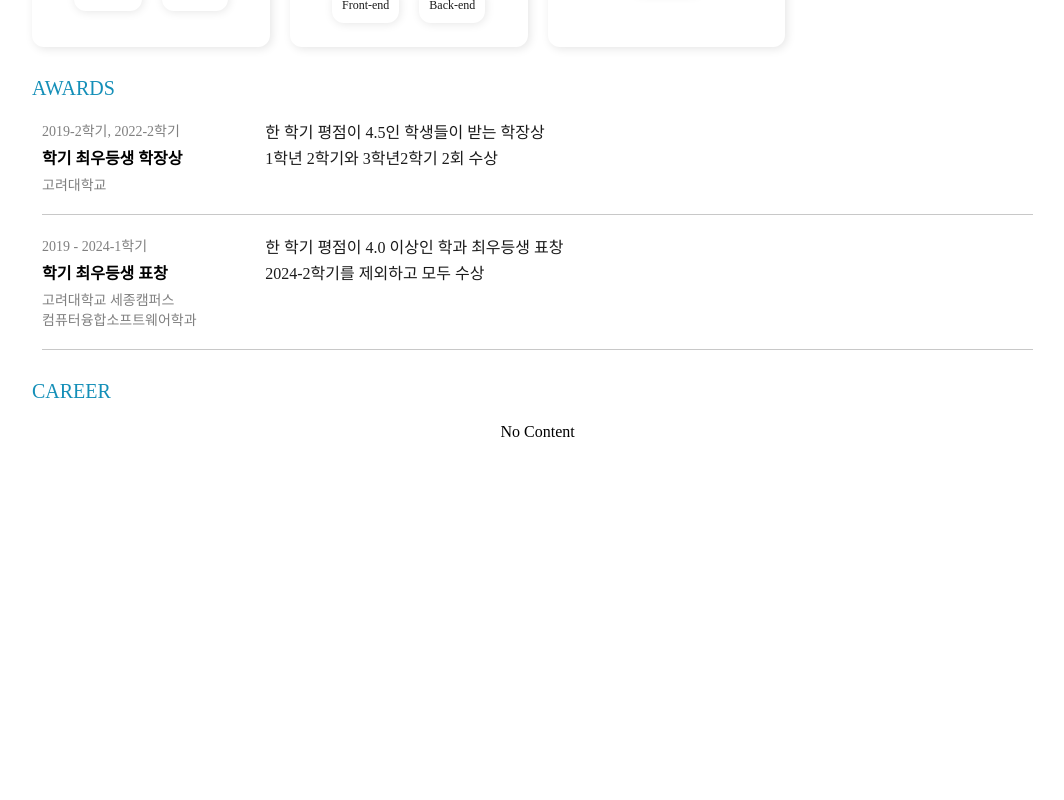
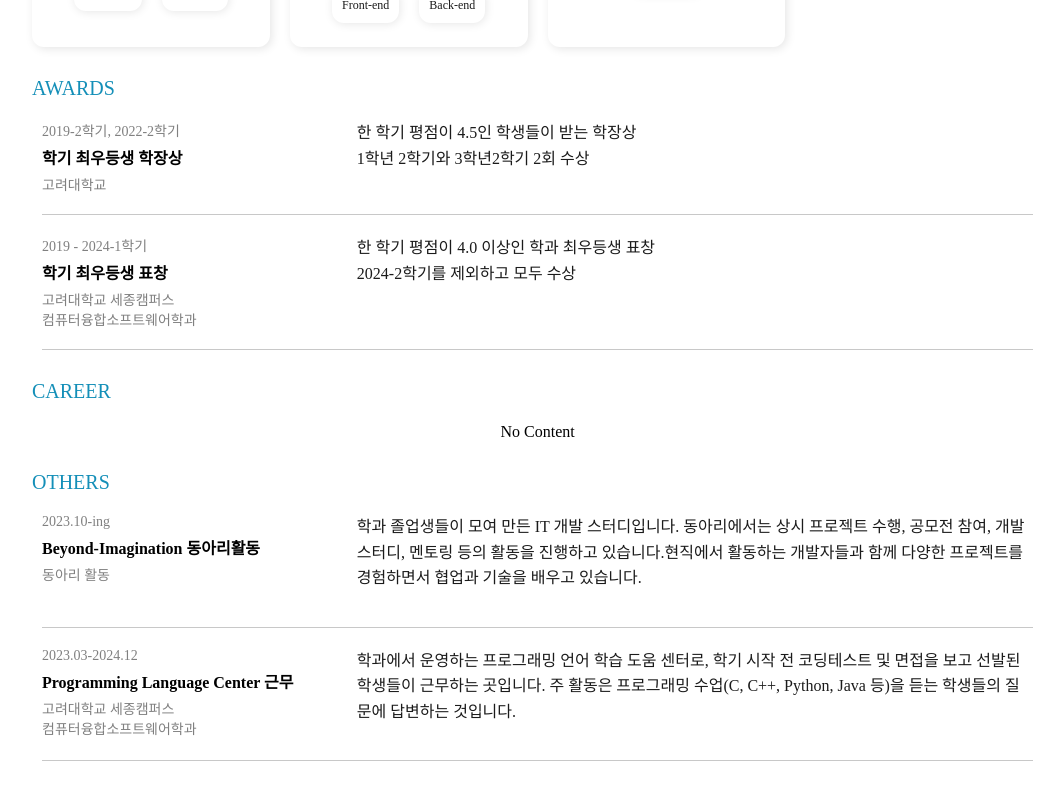
Before and after one commit to yuchem2/profile, a React (Create React App) app: page / in a window 1280 px wide. Shown: the part 2124-2924 px from the top of the page, without its empty margins (16-1080 px from the left). Before the commit the page ends 2593 px from the top, so only its background shows below. Built offline with nearby package versions, Linux system fonts and the light colour scheme; a web font is replaced by a local one.

Commit message:
feat: add others (#6)

```diff
--- a/src/App.css
+++ b/src/App.css
@@ -7,7 +7,7 @@
   gap: 3rem;
   align-items: start;
   justify-content: start;
-  padding: 4rem 4rem 2rem 4rem;
+  padding: 4rem 4rem 6rem 4rem;
 }
 
 .Profile-container {
@@ -63,8 +63,16 @@
   grid-template-columns: repeat(4, 1fr);
   gap: 2rem;
 
+  @media(max-width: 981px) {
+    grid-template-columns: repeat(3, 1fr);
+  }
+
   @media(max-width: 768px) {
     grid-template-columns: repeat(2, 1fr);
+  }
+
+  @media (max-width: 640px) {
+    grid-template-columns: 1fr;
   }
 }
 
--- a/src/App.js
+++ b/src/App.js
@@ -6,6 +6,7 @@ import Education from './document/education'
 import Career from './document/career'
 import Awards from './document/awards'
 import Project from './document/project'
+import Others from './document/others'
 
 export default function App() {
     return (
@@ -33,6 +34,7 @@ export default function App() {
             <Project />
             <Awards />
             <Career />
+            <Others />
         </div>
     )
 }
--- a/src/component/profileItem.css
+++ b/src/component/profileItem.css
@@ -9,13 +9,17 @@
     @media(max-width: 768px) {
         flex-direction: column;
     }
+
+    & > p {
+        width: 70%;
+    }
 }
 
 .Profile-item-header {
     display: flex;
     flex-direction: column;
     gap: 0.5rem;
-    width: 20%;
+    width: 30%;
     @media(max-width: 768px) {
         width: 100%;
     }
--- /dev/null
+++ b/src/data/others.js
@@ -0,0 +1,17 @@
+export const others = [
+    {
+        title: 'Beyond-Imagination 동아리활동',
+        duration: '2023.10-ing',
+        description: '동아리 활동',
+        paragraph:
+            '학과 졸업생들이 모여 만든 IT 개발 스터디입니다. 동아리에서는 상시 프로젝트 수행, 공모전 참여, 개발 스터디, 멘토링 등의 활동을 진행하고 있습니다.' +
+            '현직에서 활동하는 개발자들과 함께 다양한 프로젝트를 경험하면서 협업과 기술을 배우고 있습니다.',
+    },
+    {
+        title: 'Programming Language Center 근무',
+        duration: '2023.03-2024.12',
+        description: '고려대학교 세종캠퍼스\n컴퓨터융합소프트웨어학과',
+        paragraph:
+            '학과에서 운영하는 프로그래밍 언어 학습 도움 센터로, 학기 시작 전 코딩테스트 및 면접을 보고 선발된 학생들이 근무하는 곳입니다. 주 활동은 프로그래밍 수업(C, C++, Python, Java 등)을 듣는 학생들의 질문에 답변하는 것입니다.',
+    },
+]
--- a/src/data/projects.js
+++ b/src/data/projects.js
@@ -44,7 +44,7 @@ export const projects = [
         paragraph:
             '다양한 사이트에 파편화되어 있는 행사와 축제 정보를 한 눈에 볼 수 있는 네이티브 앱. 사용자가 직접 행사를 등록하고 공유하는 플랫폼.',
         members: 7,
-        role: '기획과 UI/UX 설계 참여. 웹 개발 및 네이티브 웹 개발. 웹과 네이티브 앱의 통신 관리',
+        role: '기획과 UI/UX 설계 참여. 웹 뷰 개발 및 네이티브 웹 개발. 웹과 네이티브 앱의 통신 관리',
         url: [
             {
                 name: 'none',
--- /dev/null
+++ b/src/document/others.js
@@ -0,0 +1,15 @@
+import Content from '../component/content'
+import ProfileItem from '../component/profileItem'
+import { others } from '../data/others'
+
+export default function Others() {
+    return (
+        <Content title="OTHERS">
+            {others.map(other => (
+                <ProfileItem key={`other-${other.title}`} title={other.title} duration={other.duration} description={other.description}>
+                    <p className="Profile-paragraph">{other.paragraph}</p>
+                </ProfileItem>
+            ))}
+        </Content>
+    )
+}
```
